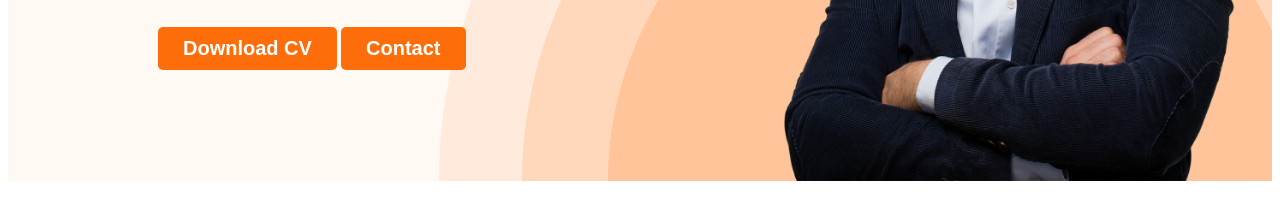
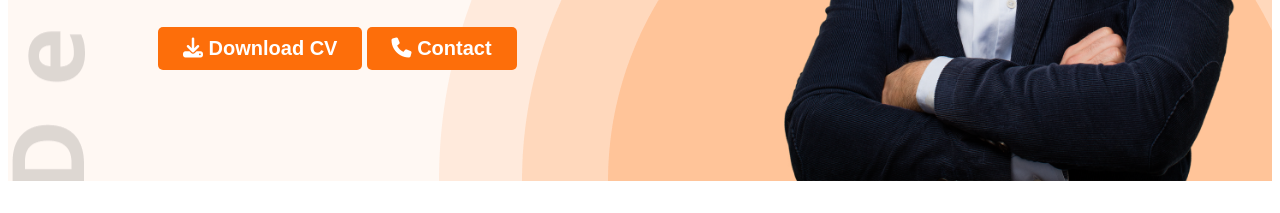
Before and after one commit to Md-Bidyuth/developer-portfolio, a plain HTML site: page index.html in a window 1280 px wide. Shown: the part 587-800 px from the top of the page. Drawn offline with nearby package versions, Linux system fonts and the light colour scheme.

Commit message:
portfolio website done

```diff
--- a/index.html
+++ b/index.html
@@ -8,6 +8,7 @@
 <link rel="preconnect" href="https://fonts.gstatic.com" crossorigin>
 <link href="https://fonts.googleapis.com/css2?family=Open+Sans:wght@400;700;800&display=swap" rel="stylesheet">
     <link rel="stylesheet" href="styles/portfolio.css">
+    <script src="https://kit.fontawesome.com/2157df5358.js" crossorigin="anonymous"></script>
 </head>
 <body>
 
@@ -25,10 +26,11 @@
         <h3 class="banner-greeting">Hi, I am</h3>
         <h1 class="banner-title">Marry Hardy</h1>
         <p class="banner-description">Shot what able cold new see hold.Friendly as an betrayed formerly he. Morning because as to society behaved moments.</p>
-        <button class="btn-primary">Download CV</button>
-        <button class="btn-primary">Contact</button>
+        <button class="btn-primary"><i class="fa-solid fa-download"></i> Download CV</button>
+        <button class="btn-primary"><i class="fa-solid fa-phone"></i> Contact</button>
    </div>
    <img class="profile-pic" src="images/hardy.png" alt="">
+
    </div>
     </header>
 
--- a/styles/portfolio.css
+++ b/styles/portfolio.css
@@ -67,9 +67,9 @@ nav a{
 
 .header{
     background-color: #FFF8F3;
-    background-image: url('../images/header_bg.png');
+    background-image: url('../images/header_bg.png'), url('../images/developer.png');
     background-repeat: no-repeat;
-    background-position: bottom right;
+    background-position: bottom right ,top left;
 
 }
 
@@ -211,11 +211,12 @@ footer{
 
 .footer-coloumn{
     width:50%;
+
 }
 
 .social-links a{
     margin-right: 25px;
-    size: 40px;
+
 }
 .contact input[type="text"], .contact input[type="email"], textarea{
     display: block;
@@ -226,4 +227,5 @@ footer{
     background-color: #FFF;
     border: 0;
     width: 450px;
+    font-size: 18px;
 }
```
